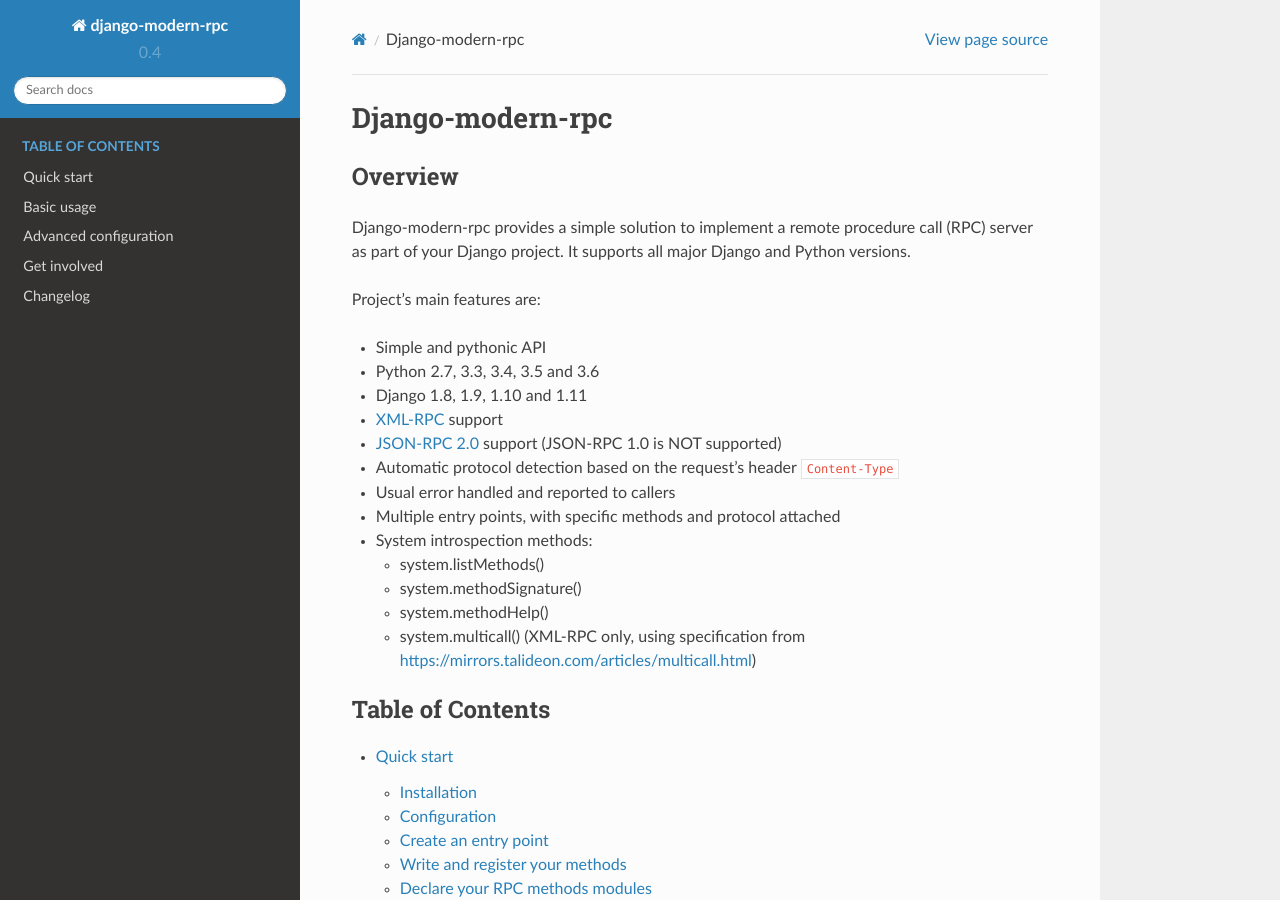
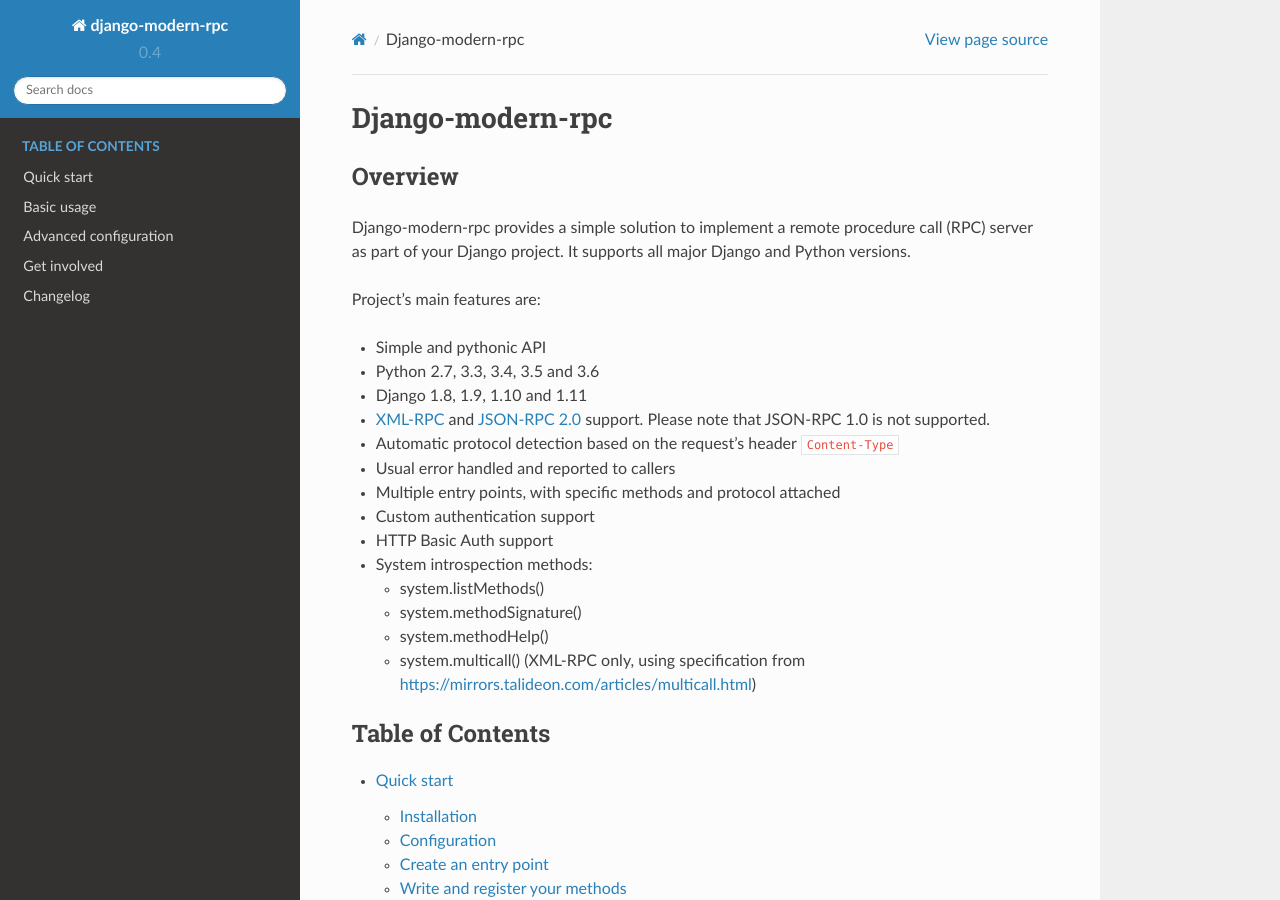
Before and after one commit to alorence/django-modern-rpc, a Sphinx documentation site: the page built from docs/source/index.rst, in a window 1280 px wide and 900 px high. Built offline with Sphinx 7.4.7 and the Read the Docs theme 2.0.0, drawn with Linux system fonts in a browser that asks for light colours.

Commit message:
Update CHANGELOG and README

```diff
--- a/CHANGELOG.rst
+++ b/CHANGELOG.rst
@@ -5,14 +5,13 @@
 -------------------
 - Typo fixes
 - JSON-RPC 2.0 standard explicitely allows requests without 'parmas' member. This doesn't produce error anymore.
-- Settings variable ``MODERNRPC_XML_USE_BUILTIN_TYPES`` is now deprecated in favor of
+- Setting variable ``MODERNRPC_XML_USE_BUILTIN_TYPES`` is now deprecated in favor of
   ``MODERNRPC_XMLRPC_USE_BUILTIN_TYPES``
 - Unit tests are now performed with python 3.6 and Django 1.11 alpha, in addition to supported environment already
   tested. This is a first step to full support for these environments.
 - HTTP "Basic Auth" support: it is now possible to define RPC methods available only to specific users. The control can
   be done on various user attributes: group, permission, superuser status, etc.
-  Added features can be used to setup any authentication method based on incoming request, if Basic Auth is not
-  sufficient.
+  Authentication backend can be extended to support any method based on incoming request.
 
 Release 0.4.2 (2016-11-20)
 --------------------------
--- a/README.rst
+++ b/README.rst
@@ -10,6 +10,9 @@
 
 .. image:: https://readthedocs.org/projects/django-modern-rpc/badge/?version=latest
     :target: http://django-modern-rpc.readthedocs.io/
+
+.. image:: https://badge.fury.io/py/django-modern-rpc.svg
+    :target: https://badge.fury.io/py/django-modern-rpc
 
 .. image:: https://img.shields.io/badge/demo-online-green.svg
     :target: http://modernrpc.herokuapp.com/
@@ -27,6 +30,8 @@
 - Django 1.8, 1.9, 1.10 and 1.11
 - Usual error handled and reported to callers
 - Multiple entry points, with specific methods and protocol attached
+- Custom authentication support
+- HTTP Basic Auth support
 - System introspection methods:
 
   - system.listMethods()
--- a/docs/source/index.rst
+++ b/docs/source/index.rst
@@ -13,11 +13,12 @@
 - Simple and pythonic API
 - Python 2.7, 3.3, 3.4, 3.5 and 3.6
 - Django 1.8, 1.9, 1.10 and 1.11
-- XML-RPC_ support
-- `JSON-RPC 2.0`_ support (JSON-RPC 1.0 is NOT supported)
+- XML-RPC_ and `JSON-RPC 2.0`_ support. Please note that JSON-RPC 1.0 is not supported.
 - Automatic protocol detection based on the request's header ``Content-Type``
 - Usual error handled and reported to callers
 - Multiple entry points, with specific methods and protocol attached
+- Custom authentication support
+- HTTP Basic Auth support
 - System introspection methods:
 
   - system.listMethods()
```
